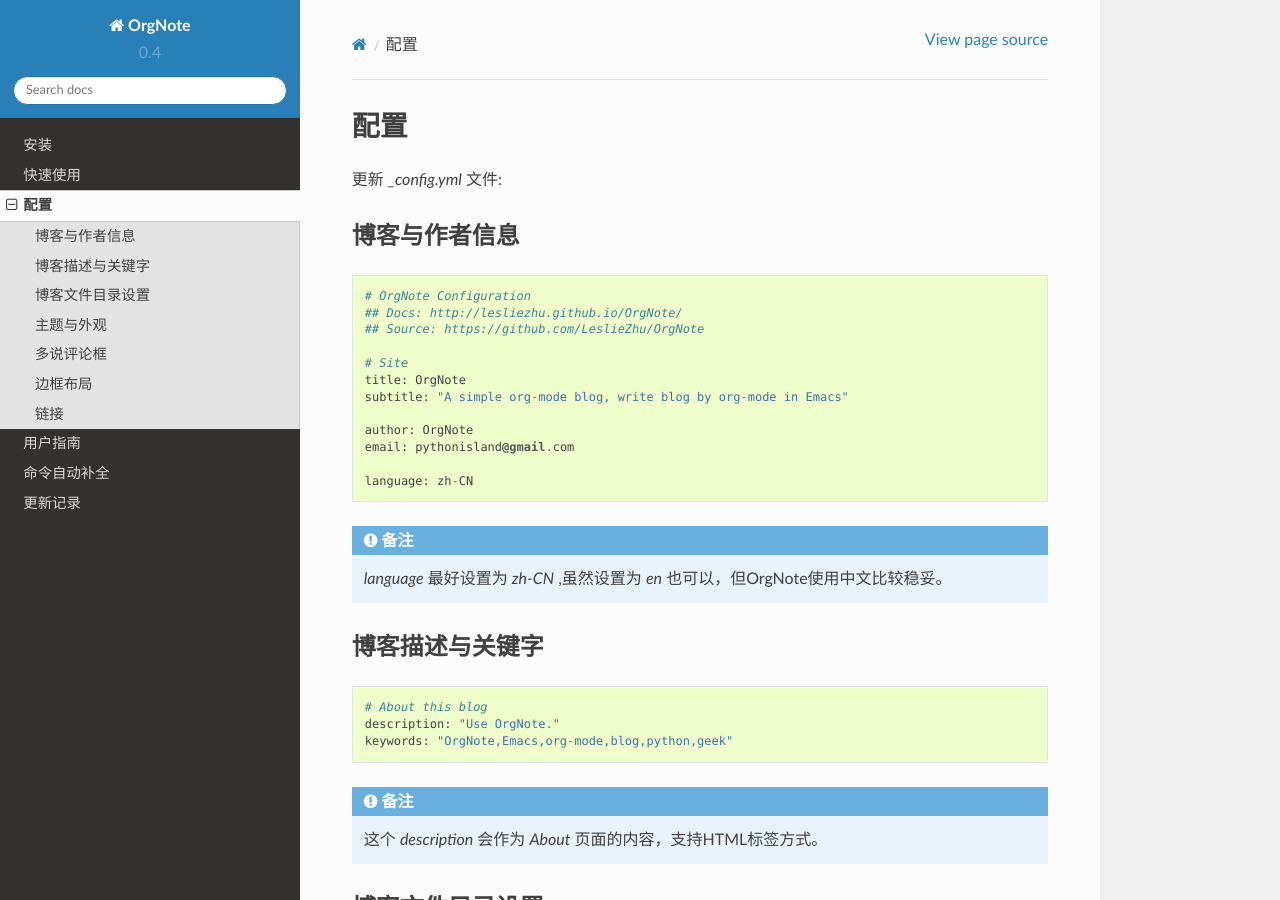
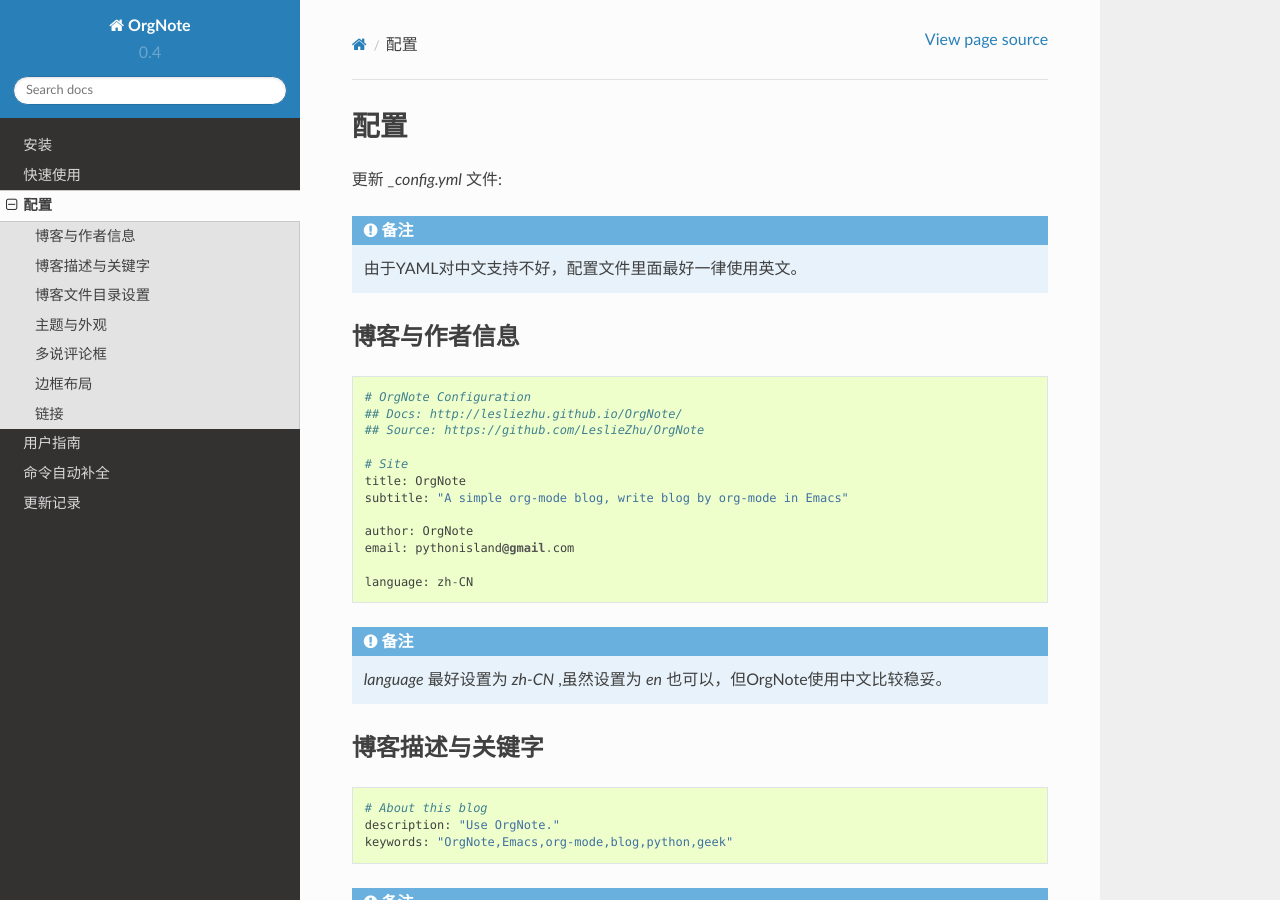
Before and after one commit to LeslieZhu/OrgNote, a Sphinx documentation site: the page built from docs/configuration.rst, in a window 1280 px wide and 900 px high. Built offline with Sphinx 7.4.7 and the Read the Docs theme 2.0.0, drawn with Linux system fonts in a browser that asks for light colours; formulas are drawn with MathJax 3.

```diff
--- a/docs/configuration.rst
+++ b/docs/configuration.rst
@@ -2,6 +2,9 @@
 =========
 
 更新 `_config.yml` 文件:
+
+.. note::
+   由于YAML对中文支持不好，配置文件里面最好一律使用英文。
 
 
 博客与作者信息
```
